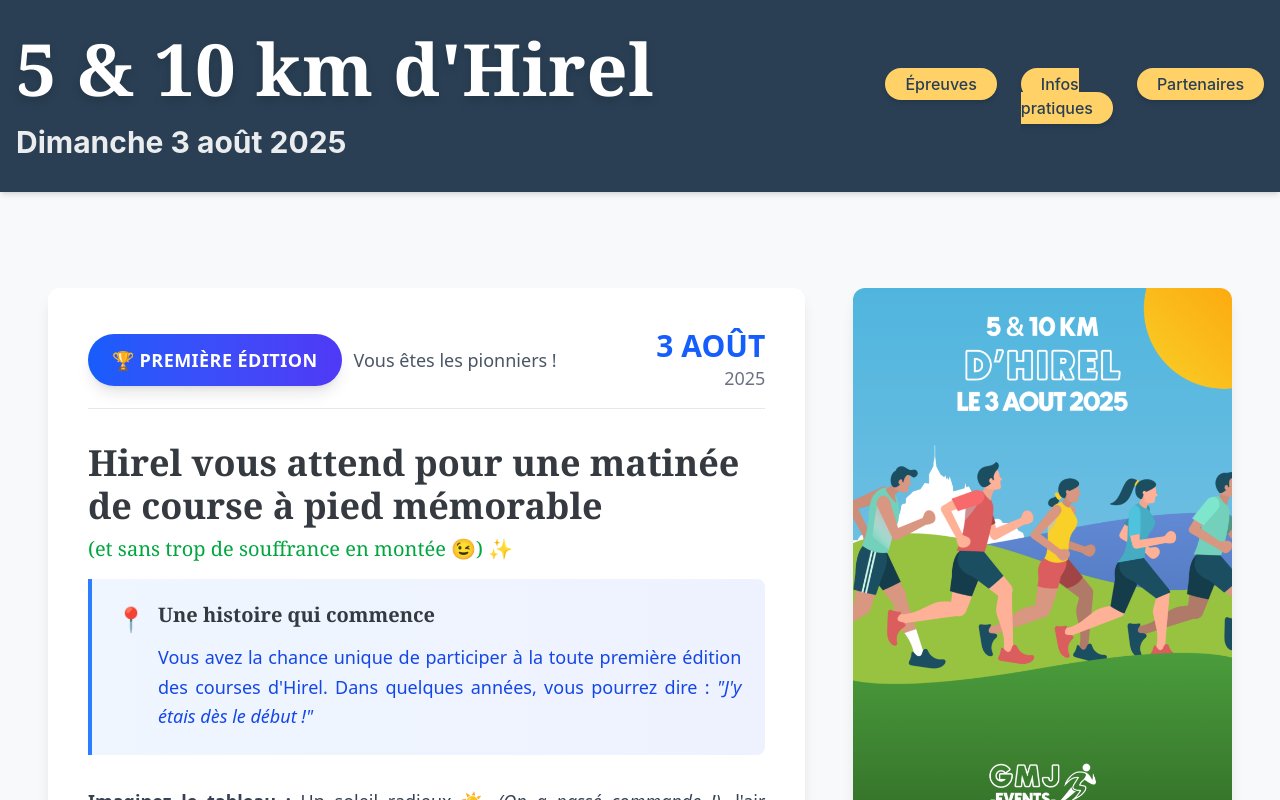
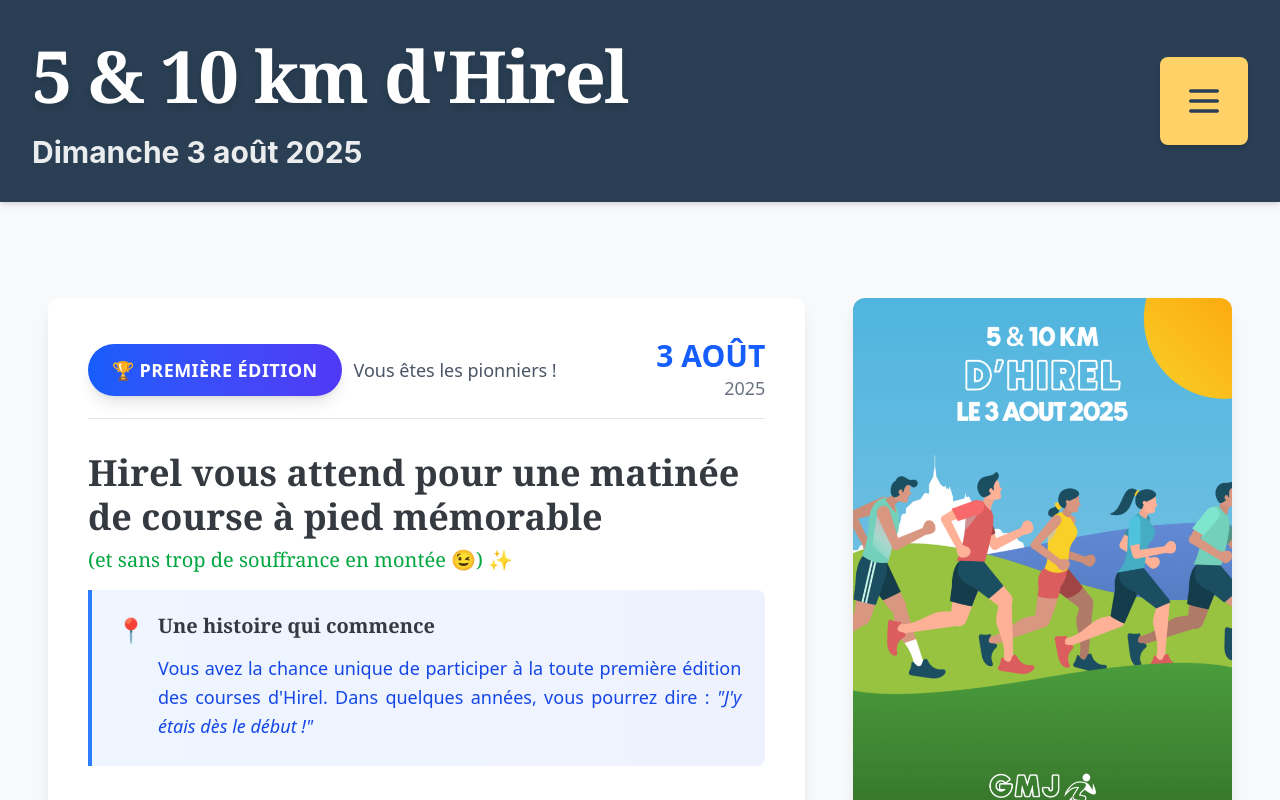
Before and after one commit to Pulkio/5_10_Km_Hirel, a React (Vite) app in the folder 5_10_km_hirel/: page / in a window 1280 px wide. Shown: the top 800 px of the page. Built offline with nearby package versions, Linux system fonts and the light colour scheme.

Commit message:
Modif mise en page accueil

```diff
--- a/5_10_km_hirel/src/assets/components/Header.jsx
+++ b/5_10_km_hirel/src/assets/components/Header.jsx
@@ -2,11 +2,17 @@ import React, { useState, useEffect } from 'react';
 
 /**
  * Composant Header pour l'en-tête du site.
+ * Inclut un menu burger responsive et une navigation optimisée.
+ * Menu burger maintenant actif en dessous de 1525px de largeur avec icône responsive.
+ * Boutons de navigation parfaitement centrés verticalement par rapport au titre.
  * @returns {JSX.Element} - Élément JSX représentant l'en-tête du site.
  */
 const Header = () => {
   const [isScrolled, setIsScrolled] = useState(false);
+  const [isMobileMenuOpen, setIsMobileMenuOpen] = useState(false);
+  const [showBurgerMenu, setShowBurgerMenu] = useState(false);
 
+  // Gestion du scroll pour les effets visuels
   useEffect(() => {
     const handleScroll = () => {
       setIsScrolled(window.scrollY > 10);
@@ -15,49 +21,151 @@ const Header = () => {
     return () => window.removeEventListener('scroll', handleScroll);
   }, []);
 
+  // Gestion du breakpoint personnalisé à 1525px
+  useEffect(() => {
+    const handleResize = () => {
+      const shouldShowBurger = window.innerWidth < 1525;
+      setShowBurgerMenu(shouldShowBurger);
+
+      // Ferme le menu mobile si on passe au-dessus de 1525px
+      if (window.innerWidth >= 1525) {
+        setIsMobileMenuOpen(false);
+      }
+    };
+
+    // Vérification initiale
+    handleResize();
+
+    window.addEventListener('resize', handleResize);
+    return () => window.removeEventListener('resize', handleResize);
+  }, []);
+
+  // Fonction pour fermer le menu mobile lors du clic sur un lien
+  const handleLinkClick = () => {
+    setIsMobileMenuOpen(false);
+  };
+
+  // Configuration des liens de navigation
+  const navLinks = [
+    { href: "#epreuves", text: "Épreuves" },
+    { href: "#infos", text: "Infos pratiques" },
+    { href: "#photos", text: "Photos & Résultats" },
+    { href: "#partenaires", text: "Partenaires" }
+  ];
+
   return (
-    <header
-      className={"bg-[color:var(--color-bleu)] text-white py-8 shadow-md w-full transition-all duration-300"}
-    >
-      <div className="container mx-auto flex flex-col md:flex-row justify-between items-center gap-8 px-4">
-        {/* Titre principal */}
-        <div className="flex flex-col items-center md:items-start text-center md:text-left gap-1 w-full">
-          <h1 className="text-5xl md:text-7xl font-extrabold tracking-tight mb-0 text-white drop-shadow-lg" style={{letterSpacing: '0.01em', lineHeight: 1}}>
+    <>
+      <header className="bg-[color:var(--color-bleu)] text-white py-6 md:py-8 shadow-md w-full transition-all duration-300 relative z-50">
+        {/* Container sans mx-auto pour éviter le centrage automatique */}
+        <div className="w-full px-4 sm:px-6 lg:px-8">
+          {/* Flex container avec alignement vertical parfait */}
+          <div className="flex items-center justify-between w-full">
+
+            {/* Titre principal - Vraiment collé à gauche maintenant */}
+            <div className="flex flex-col items-start text-left">
+              <h1 className="text-3xl sm:text-4xl md:text-5xl lg:text-6xl xl:text-7xl font-extrabold tracking-tight mb-1 text-white drop-shadow-lg leading-tight whitespace-nowrap">
                 5 & 10 km d'Hirel
               </h1>
-          <span className="text-2xl md:text-3xl font-bold text-white opacity-90 mt-0 block">Dimanche 3 août 2025</span>
+              <span className="text-lg sm:text-xl md:text-2xl lg:text-3xl font-bold text-white opacity-90 block">
+                Dimanche 3 août 2025
+              </span>
             </div>
-        {/* Navigation avec boutons plus sobres */}
-        <nav className="w-full md:w-auto flex justify-center md:justify-end mt-2 md:mt-0">
-          <ul className="flex flex-row gap-4 md:gap-6">
-            <li>
+
+            {/* Navigation Desktop - Visible seulement si largeur >= 1525px */}
+            {!showBurgerMenu && (
+              <nav className="flex items-center h-full">
+                <ul className="flex items-center gap-2 md:gap-3 lg:gap-4 xl:gap-6">
+                  {navLinks.map((link, index) => (
+                    <li key={index} className="flex items-center">
                       <a
-                href="#epreuves"
-                className="px-5 py-1.5 rounded-full bg-[color:var(--color-jaune)] text-[color:var(--color-bleu)] text-base font-bold shadow-md hover:bg-[color:var(--color-vert)] hover:text-white transition-all duration-200 focus:outline-none focus:ring-2 focus:ring-[color:var(--color-vert)]"
+                        href={link.href}
+                        className="inline-flex items-center justify-center px-3 md:px-4 lg:px-6 xl:px-8 py-3 md:py-3 lg:py-4 xl:py-5 rounded-full bg-[color:var(--color-jaune)] text-[color:var(--color-bleu)] text-xs md:text-sm lg:text-base xl:text-lg font-bold shadow-md hover:shadow-xl hover:scale-110 active:scale-95 transition-transform duration-300 ease-out focus:outline-none focus:ring-2 focus:ring-[color:var(--color-jaune)] whitespace-nowrap min-h-[3rem] md:min-h-[3.5rem] lg:min-h-[4rem] xl:min-h-[4.5rem]"
                       >
-                Épreuves
+                        {link.text}
                       </a>
                     </li>
-            <li>
+                  ))}
+                </ul>
+              </nav>
+            )}
+
+            {/* Bouton Menu Burger - Visible seulement si largeur < 1525px */}
+            {showBurgerMenu && (
+              <div className="flex items-center h-full">
+                <button
+                  onClick={() => setIsMobileMenuOpen(true)}
+                  className="flex items-center justify-center p-3 md:p-4 lg:p-5 xl:p-6 rounded-lg bg-[color:var(--color-jaune)] text-[color:var(--color-bleu)] hover:bg-yellow-400 transition-all duration-200 focus:outline-none focus:ring-2 focus:ring-[color:var(--color-jaune)] shadow-md hover:shadow-lg"
+                  aria-label="Ouvrir le menu"
+                  aria-expanded={isMobileMenuOpen}
+                >
+                  {/* Icône burger responsive */}
+                  <svg className="w-6 h-6 sm:w-7 sm:h-7 md:w-8 md:h-8 lg:w-9 lg:h-9 xl:w-10 xl:h-10" fill="none" stroke="currentColor" viewBox="0 0 24 24">
+                    <path strokeLinecap="round" strokeLinejoin="round" strokeWidth={2} d="M4 6h16M4 12h16M4 18h16" />
+                  </svg>
+                </button>
+              </div>
+            )}
+          </div>
+        </div>
+      </header>
+
+      {/* Menu Mobile en overlay - Affiché seulement si showBurgerMenu est true */}
+      {showBurgerMenu && (
+        <div className={`fixed inset-0 z-50 transform transition-transform duration-300 ease-in-out ${
+          isMobileMenuOpen ? 'translate-x-0' : 'translate-x-full'
+        }`}>
+
+          {/* Background overlay */}
+          <div
+            className="absolute inset-0 bg-black bg-opacity-50"
+            onClick={() => setIsMobileMenuOpen(false)}
+          />
+
+          {/* Menu panel */}
+          <div className="absolute right-0 top-0 h-full w-full max-w-sm bg-[color:var(--color-bleu)] shadow-xl flex flex-col">
+
+            {/* En-tête du menu avec bouton fermer */}
+            <div className="flex items-center justify-between p-6 border-b border-white border-opacity-20">
+              <h2 className="text-2xl font-bold text-[color:var(--color-jaune)]">Menu</h2>
+              <button
+                onClick={() => setIsMobileMenuOpen(false)}
+                className="flex items-center justify-center p-2 rounded-lg bg-[color:var(--color-jaune)] text-[color:var(--color-bleu)] hover:bg-yellow-400 transition-colors duration-200 focus:outline-none focus:ring-2 focus:ring-[color:var(--color-jaune)]"
+                aria-label="Fermer le menu"
+              >
+                <svg className="w-6 h-6" fill="none" stroke="currentColor" viewBox="0 0 24 24">
+                  <path strokeLinecap="round" strokeLinejoin="round" strokeWidth={2} d="M6 18L18 6M6 6l12 12" />
+                </svg>
+              </button>
+            </div>
+
+            {/* Navigation mobile */}
+            <nav className="flex-1 pt-8 pb-8">
+              <ul className="space-y-4 px-6">
+                {navLinks.map((link, index) => (
+                  <li key={index}>
                     <a
-                href="#infos"
-                className="px-5 py-1.5 rounded-full bg-[color:var(--color-jaune)] text-[color:var(--color-bleu)] text-base font-bold shadow-md hover:bg-[color:var(--color-vert)] hover:text-white transition-all duration-200 focus:outline-none focus:ring-2 focus:ring-[color:var(--color-vert)]"
+                      href={link.href}
+                      onClick={handleLinkClick}
+                      className="flex items-center justify-center w-full px-6 py-4 text-center bg-[color:var(--color-jaune)] text-[color:var(--color-bleu)] text-lg font-bold rounded-lg shadow-md hover:shadow-lg hover:scale-105 transition-all duration-200 focus:outline-none focus:ring-2 focus:ring-[color:var(--color-jaune)] transform"
                     >
-                Infos pratiques
+                      {link.text}
                     </a>
                   </li>
-            <li>
-              <a
-                href="#partenaires"
-                className="px-5 py-1.5 rounded-full bg-[color:var(--color-jaune)] text-[color:var(--color-bleu)] text-base font-bold shadow-md hover:bg-[color:var(--color-vert)] hover:text-white transition-all duration-200 focus:outline-none focus:ring-2 focus:ring-[color:var(--color-vert)]"
-              >
-                Partenaires
-              </a>
-            </li>
+                ))}
               </ul>
             </nav>
+
+            {/* Informations supplémentaires dans le menu mobile */}
+            <div className="absolute bottom-0 left-0 right-0 p-6 border-t border-white border-opacity-20">
+              <div className="text-left text-white opacity-80">
+                <p className="text-sm mb-2">📅 Dimanche 3 août 2025</p>
+                <p className="text-sm">📍 Hirel, Baie du Mont Saint-Michel</p>
               </div>
-    </header>
+            </div>
+          </div>
+        </div>
+      )}
+    </>
   );
 };
 
--- a/5_10_km_hirel/src/index.css
+++ b/5_10_km_hirel/src/index.css
@@ -38,11 +38,9 @@ a {
   font-weight: 500;
   color: var(--color-bleu);
   text-decoration: none;
-  transition: color 0.2s ease-in-out;
+  transition: all 0.2s cubic-bezier(.4,0,.2,1);
 }
-a:hover {
-  color: var(--color-vert);
-}
+
 
 /* Styles pour les titres */
 h1, h2, h3, h4, h5, h6 {
```
Lines whose indentation alone changed are shown as unchanged.
